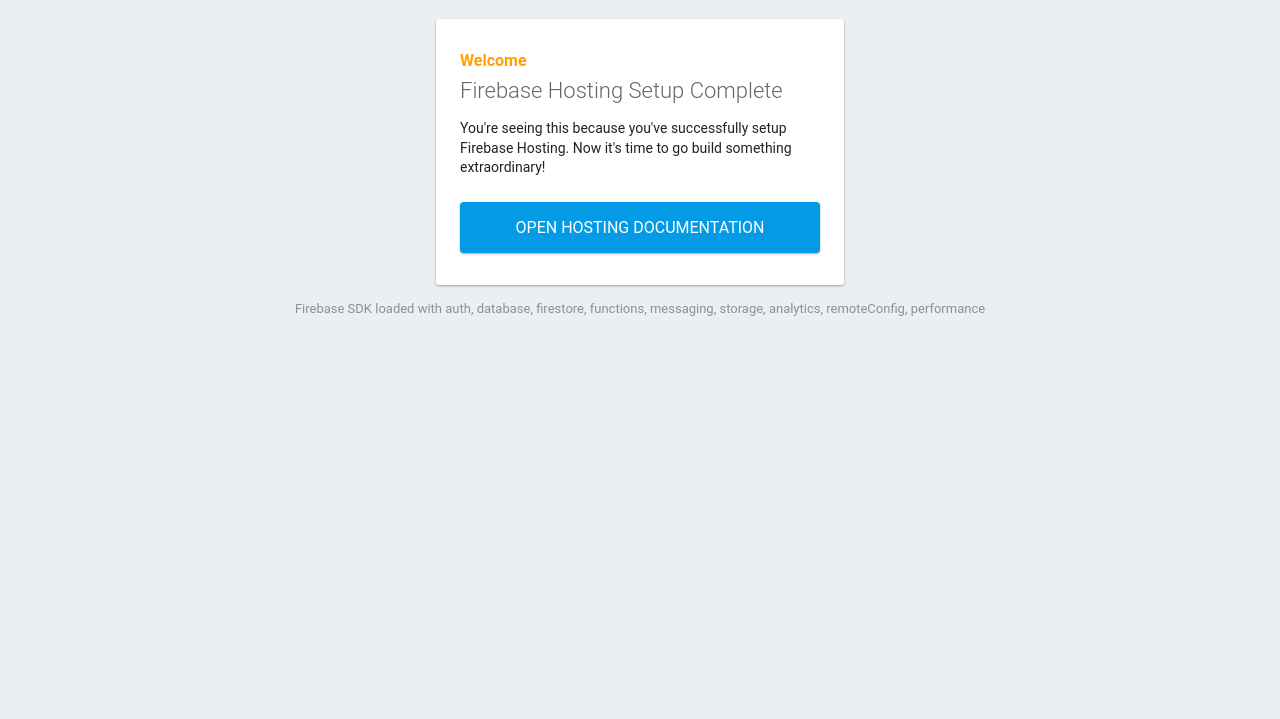
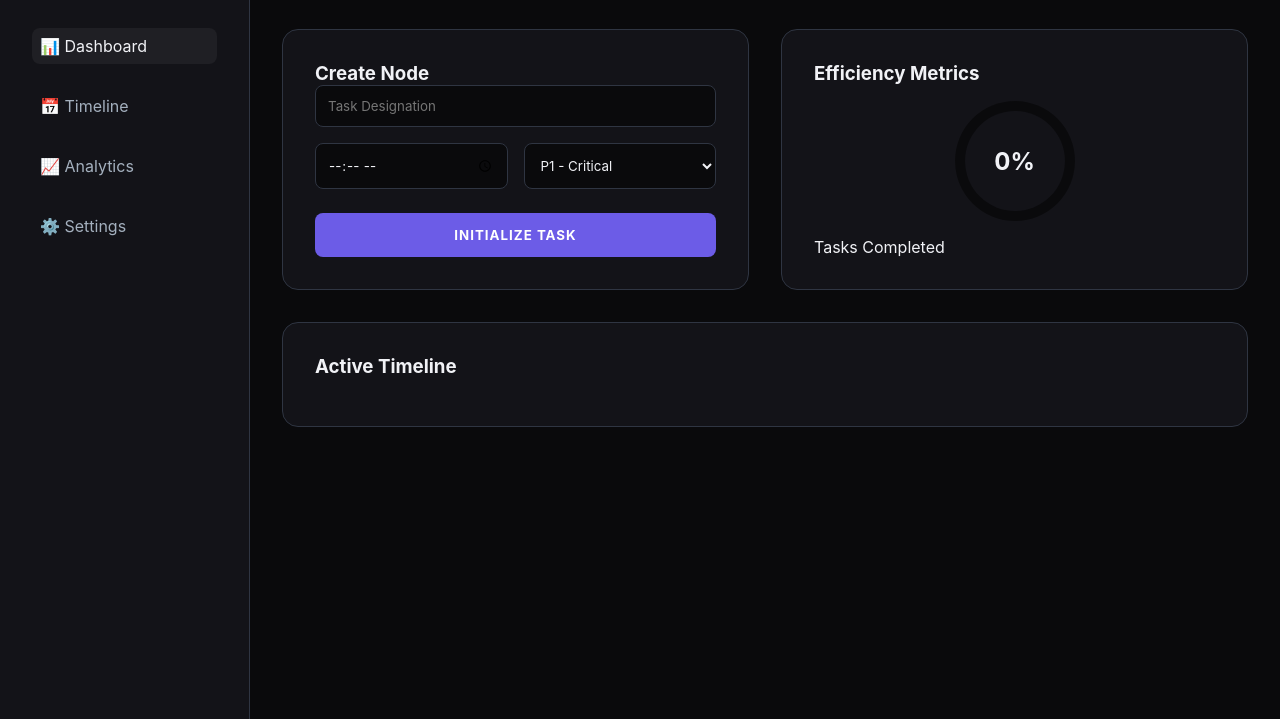
Before and after one commit to shreyashpankajshah-ai/Pro-Time, a website: page public/index.html in a window 1280 px wide. Shown: the part 81-800 px from the top of the page. Drawn offline with nearby package versions, Linux system fonts and the light colour scheme; some packages are replaced by stand-ins of ours.

Commit message:
fix: move files to public folder

```diff
--- a/public/index.html
+++ b/public/index.html
@@ -1,89 +1,67 @@
 <!DOCTYPE html>
-<html>
-  <head>
-    <meta charset="utf-8">
-    <meta name="viewport" content="width=device-width, initial-scale=1">
-    <title>Welcome to Firebase Hosting</title>
+<html lang="en">
+<head>
+    <meta charset="UTF-8">
+    <meta name="viewport" content="width=device-width, initial-scale=1.0">
+    <title>ProTime | Advanced Scheduler</title>
+    <link rel="stylesheet" href="style.css">
+    <script src="https://cdnjs.cloudflare.com/ajax/libs/gsap/3.12.2/gsap.min.js"></script>
+</head>
+<body>
+    <div class="loader" id="loader">
+        <h1 class="loader-text" id="loaderText">SYNCHRONIZING...</h1>
+    </div>
 
-    <!-- update the version number as needed -->
-    <script defer src="/__/firebase/12.12.1/firebase-app-compat.js"></script>
-    <!-- include only the Firebase features as you need -->
-    <script defer src="/__/firebase/12.12.1/firebase-auth-compat.js"></script>
-    <script defer src="/__/firebase/12.12.1/firebase-database-compat.js"></script>
-    <script defer src="/__/firebase/12.12.1/firebase-firestore-compat.js"></script>
-    <script defer src="/__/firebase/12.12.1/firebase-functions-compat.js"></script>
-    <script defer src="/__/firebase/12.12.1/firebase-messaging-compat.js"></script>
-    <script defer src="/__/firebase/12.12.1/firebase-storage-compat.js"></script>
-    <script defer src="/__/firebase/12.12.1/firebase-analytics-compat.js"></script>
-    <script defer src="/__/firebase/12.12.1/firebase-remote-config-compat.js"></script>
-    <script defer src="/__/firebase/12.12.1/firebase-performance-compat.js"></script>
-    <!--
-      initialize the SDK after all desired features are loaded, set useEmulator to false
-      to avoid connecting the SDK to running emulators.
-    -->
-    <script defer src="/__/firebase/init.js?useEmulator=true"></script>
+    <main class="dashboard hidden" id="dashboard">
+        <nav class="sidebar">
+            <div class="logo">⚡ ProTime</div>
+            <ul class="nav-links">
+                <li class="active">📊 Dashboard</li>
+                <li>📅 Timeline</li>
+                <li>📈 Analytics</li>
+                <li>⚙️ Settings</li>
+            </ul>
+        </nav>
 
-    <style media="screen">
-      body { background: #ECEFF1; color: rgba(0,0,0,0.87); font-family: Roboto, Helvetica, Arial, sans-serif; margin: 0; padding: 0; }
-      #message { background: white; max-width: 360px; margin: 100px auto 16px; padding: 32px 24px; border-radius: 3px; }
-      #message h2 { color: #ffa100; font-weight: bold; font-size: 16px; margin: 0 0 8px; }
-      #message h1 { font-size: 22px; font-weight: 300; color: rgba(0,0,0,0.6); margin: 0 0 16px;}
-      #message p { line-height: 140%; margin: 16px 0 24px; font-size: 14px; }
-      #message a { display: block; text-align: center; background: #039be5; text-transform: uppercase; text-decoration: none; color: white; padding: 16px; border-radius: 4px; }
-      #message, #message a { box-shadow: 0 1px 3px rgba(0,0,0,0.12), 0 1px 2px rgba(0,0,0,0.24); }
-      #load { color: rgba(0,0,0,0.4); text-align: center; font-size: 13px; }
-      @media (max-width: 600px) {
-        body, #message { margin-top: 0; background: white; box-shadow: none; }
-        body { border-top: 16px solid #ffa100; }
-      }
-    </style>
-  </head>
-  <body>
-    <div id="message">
-      <h2>Welcome</h2>
-      <h1>Firebase Hosting Setup Complete</h1>
-      <p>You're seeing this because you've successfully setup Firebase Hosting. Now it's time to go build something extraordinary!</p>
-      <a target="_blank" href="https://firebase.google.com/docs/hosting/">Open Hosting Documentation</a>
-    </div>
-    <p id="load">Firebase SDK Loading&hellip;</p>
+        <div class="content">
+            <header class="header">
+                <h2>Master Schedule</h2>
+                <div class="user-profile">Status: Optimized 🟢</div>
+            </header>
 
-    <script>
-      document.addEventListener('DOMContentLoaded', function() {
-        const loadEl = document.querySelector('#load');
-        // // 🔥🔥🔥🔥🔥🔥🔥🔥🔥🔥🔥🔥🔥🔥🔥🔥🔥🔥🔥🔥🔥🔥🔥🔥🔥🔥🔥🔥🔥🔥🔥
-        // // The Firebase SDK is initialized and available here!
-        //
-        // firebase.auth().onAuthStateChanged(user => { });
-        // firebase.database().ref('/path/to/ref').on('value', snapshot => { });
-        // firebase.firestore().doc('/foo/bar').get().then(() => { });
-        // firebase.functions().httpsCallable('yourFunction')().then(() => { });
-        // firebase.messaging().requestPermission().then(() => { });
-        // firebase.storage().ref('/path/to/ref').getDownloadURL().then(() => { });
-        // firebase.analytics(); // call to activate
-        // firebase.analytics().logEvent('tutorial_completed');
-        // firebase.performance(); // call to activate
-        //
-        // // 🔥🔥🔥🔥🔥🔥🔥🔥🔥🔥🔥🔥🔥🔥🔥🔥🔥🔥🔥🔥🔥🔥🔥🔥🔥🔥🔥🔥🔥🔥🔥
+            <div class="grid-container">
+                <div class="panel input-panel">
+                    <h3>Create Node</h3>
+                    <div class="form-group">
+                        <input type="text" id="taskTitle" placeholder="Task Designation">
+                    </div>
+                    <div class="form-row">
+                        <input type="time" id="taskTime">
+                        <select id="taskPriority">
+                            <option value="p1">P1 - Critical</option>
+                            <option value="p2">P2 - Standard</option>
+                            <option value="p3">P3 - Low</option>
+                        </select>
+                    </div>
+                    <button class="btn-primary" onclick="injectTask()">Initialize Task</button>
+                </div>
 
-        try {
-          let app = firebase.app();
-          let features = [
-            'auth',
-            'database',
-            'firestore',
-            'functions',
-            'messaging',
-            'storage',
-            'analytics',
-            'remoteConfig',
-            'performance',
-          ].filter(feature => typeof app[feature] === 'function');
-          loadEl.textContent = `Firebase SDK loaded with ${features.join(', ')}`;
-        } catch (e) {
-          console.error(e);
-          loadEl.textContent = 'Error loading the Firebase SDK, check the console.';
-        }
-      });
-    </script>
-  </body>
+                <div class="panel stats-panel">
+                    <h3>Efficiency Metrics</h3>
+                    <div class="circular-progress">
+                        <div class="inner-circle" id="completionRate">0%</div>
+                    </div>
+                    <p>Tasks Completed</p>
+                </div>
+
+                <div class="panel timeline-panel">
+                    <h3>Active Timeline</h3>
+                    <div class="timeline" id="timelineContainer">
+                        </div>
+                </div>
+            </div>
+        </div>
+    </main>
+    <script src="script.js"></script>
+</body>
 </html>
```
Also changed, not shown: index.html (deleted, +0 -67 lines), public/script.js (renamed from script.js), public/style.css (renamed from style.css).
